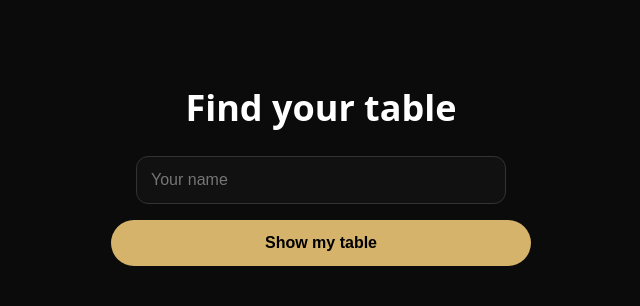
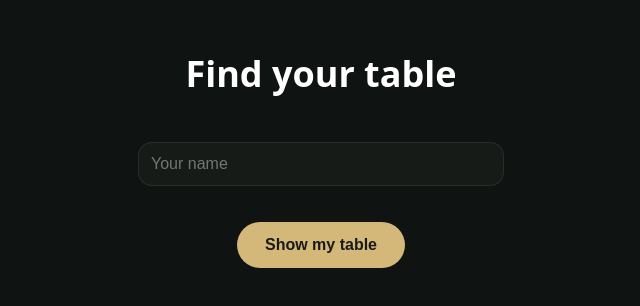
Before and after one commit to softmarkcollective-coder/Modus-web, a Next.js app: page /guest/1 in a window 1280 px wide. Shown: the part 254-560 px from the top of the page, without its empty margins (319-959 px from the left). Built offline with nearby package versions, Linux system fonts and the light colour scheme.

Commit message:
Update site

```diff
--- a/app/guest/[eventId]/page.tsx
+++ b/app/guest/[eventId]/page.tsx
@@ -3,131 +3,97 @@
 import { useParams } from "next/navigation";
 import { useState } from "react";
 
-type GuestResult = {
+type EventData = {
+  id: string;
   name: string;
-  tableId: number;
+  image?: string | null;
+  layout: any;
+};
+
+type GuestData = {
+  name: string;
+  table: number;
 };
 
 export default function GuestPage() {
   const { eventId } = useParams<{ eventId: string }>();
 
   const [name, setName] = useState("");
+  const [event, setEvent] = useState<EventData | null>(null);
+  const [guest, setGuest] = useState<GuestData | null>(null);
   const [error, setError] = useState<string | null>(null);
-  const [result, setResult] = useState<GuestResult | null>(null);
   const [loading, setLoading] = useState(false);
 
   async function handleLookup() {
-    setError(null);
-    setResult(null);
-
-    if (!name || !eventId) {
-      setError("Missing name or event.");
-      return;
-    }
-
-    const apiBase = process.env.NEXT_PUBLIC_API_BASE_URL;
-
-    if (!apiBase) {
-      setError("API base URL is not configured.");
-      return;
-    }
+    if (!eventId || !name) return;
 
     setLoading(true);
+    setError(null);
+    setGuest(null);
+
+    const API = process.env.NEXT_PUBLIC_VIBECODE_API_BASE;
 
     try {
-      const res = await fetch(
-        `${apiBase}/api/public/event/${encodeURIComponent(
-          eventId
-        )}/guest?name=${encodeURIComponent(name)}`,
-        {
-          method: "GET",
-          cache: "no-store",
-        }
+      // 1. Hent event (alt data)
+      const eventRes = await fetch(
+        `${API}/api/public/event/${eventId}`,
+        { cache: "no-store" }
       );
+      const eventJson = await eventRes.json();
+      setEvent(eventJson);
 
-      // 🔑 VIGTIG RETTELSE
-      if (!res.ok) {
-        throw new Error(`API error ${res.status}`);
-      }
+      // 2. Slå gæst op
+      const guestRes = await fetch(
+        `${API}/api/public/event/${eventId}/guest?name=${encodeURIComponent(name)}`,
+        { cache: "no-store" }
+      );
+      const guestJson = await guestRes.json();
 
-      const data = await res.json();
-
-      if (!data.found) {
-        setError(
-          "We couldn't find your name on the guest list. Please check the spelling or contact the host."
-        );
+      if (!guestJson.found) {
+        setError("We couldn’t find your name on the guest list.");
         return;
       }
 
-      setResult(data.guest);
-    } catch (e) {
-      setError("Something went wrong. Please try again.");
+      setGuest(guestJson.guest);
+    } catch {
+      setError("Something went wrong.");
     } finally {
       setLoading(false);
     }
   }
 
   return (
-    <div
-      style={{
-        minHeight: "100vh",
-        display: "flex",
-        alignItems: "center",
-        justifyContent: "center",
-        background: "#0b0b0b",
-        color: "white",
-        padding: 24,
-      }}
-    >
-      <div style={{ maxWidth: 420, width: "100%", textAlign: "center" }}>
-        <h1 style={{ fontSize: 36, marginBottom: 24 }}>Find your table</h1>
+    <main style={{ minHeight: "100vh", display: "grid", placeItems: "center" }}>
+      <div style={{ width: 420, textAlign: "center" }}>
+        <h1>{event?.name ?? "Find your table"}</h1>
 
-        <input
-          value={name}
-          onChange={(e) => setName(e.target.value)}
-          placeholder="Your name"
-          style={{
-            width: "100%",
-            padding: 14,
-            fontSize: 16,
-            borderRadius: 12,
-            border: "1px solid #333",
-            marginBottom: 16,
-            background: "#111",
-            color: "white",
-          }}
-        />
+        {!guest && (
+          <>
+            <input
+              value={name}
+              onChange={(e) => setName(e.target.value)}
+              placeholder="Your name"
+              style={{ width: "100%", padding: 12, marginTop: 20 }}
+            />
 
-        <button
-          onClick={handleLookup}
-          disabled={loading}
-          style={{
-            width: "100%",
-            padding: 14,
-            fontSize: 16,
-            borderRadius: 999,
-            background: "#d6b36a",
-            color: "#000",
-            border: "none",
-            cursor: loading ? "default" : "pointer",
-            opacity: loading ? 0.7 : 1,
-            marginBottom: 16,
-          }}
-        >
-          {loading ? "Searching…" : "Show my table"}
-        </button>
+            <button
+              onClick={handleLookup}
+              disabled={loading}
+              style={{ marginTop: 20 }}
+            >
+              {loading ? "Finding…" : "Show my table"}
+            </button>
+          </>
+        )}
 
-        {error && <p style={{ opacity: 0.9 }}>{error}</p>}
+        {error && <p style={{ marginTop: 16 }}>{error}</p>}
 
-        {result && (
-          <div style={{ marginTop: 24 }}>
-            <p style={{ fontSize: 18 }}>
-              <strong>{result.name}</strong>
-            </p>
-            <p>Table: {result.tableId}</p>
-          </div>
+        {guest && (
+          <h2 style={{ marginTop: 24 }}>
+            Table {guest.table}
+          </h2>
         )}
       </div>
-    </div>
+    </main>
   );
 }
```
